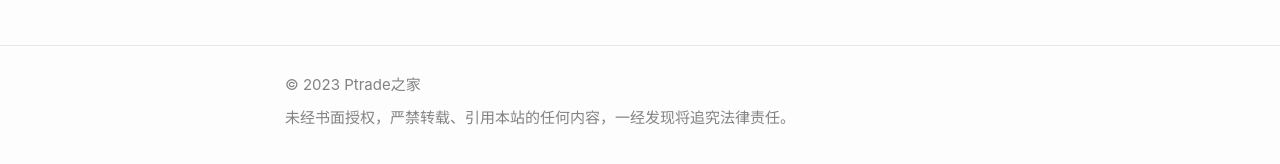
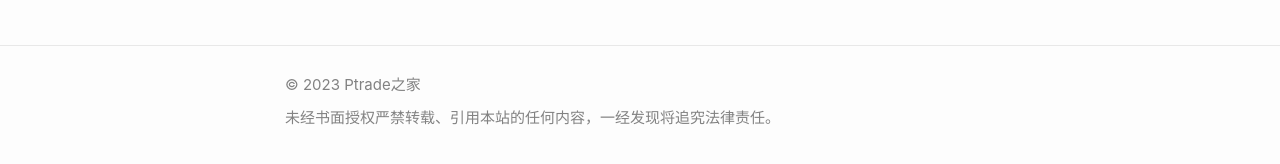
Before and after one commit to simvson/site, a Jekyll site: the page built from _pages/index.md, in a window 1280 px wide. Shown: the part 713-877 px from the top of the page. Built offline with Jekyll 4.4.1, drawn with Linux system fonts in a browser that asks for light colours.

```diff
--- a/_config.yml
+++ b/_config.yml
@@ -5,7 +5,7 @@ description: > #介绍网站，主要显示在meta标签中
 title: Ptrade之家 #网站的名字 name of your site
 logo: /assets/global_img/logo.png
 favicon: /assets/global_img/favicon.ico
-footer_info: 未经书面授权，严禁转载、引用本站的任何内容，一经发现将追究法律责任。
+footer_info: 未经书面授权严禁转载、引用本站的任何内容，一经发现将追究法律责任。
 #img_path: /assets/posts_img
 
 author:
```
